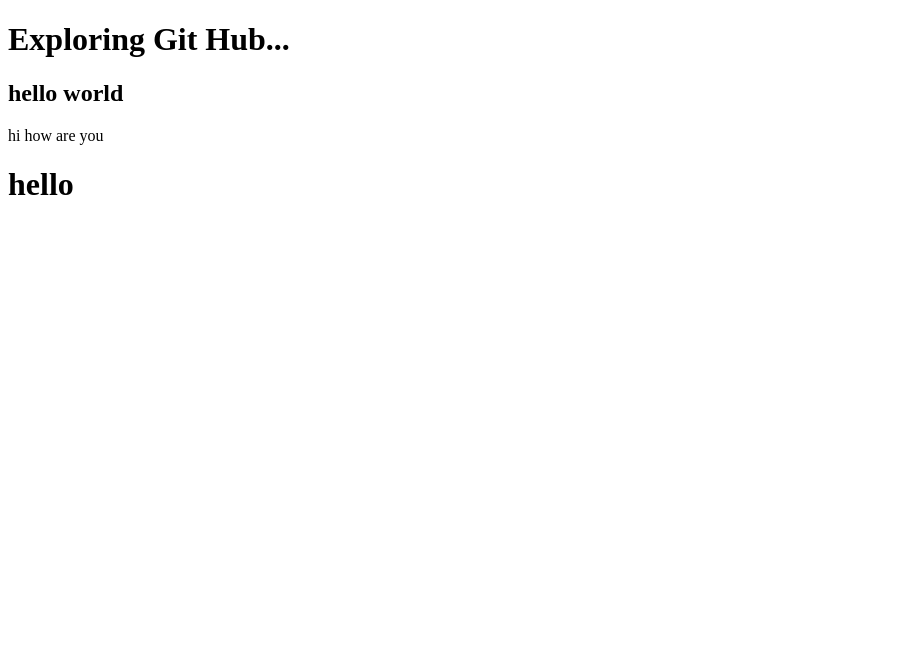
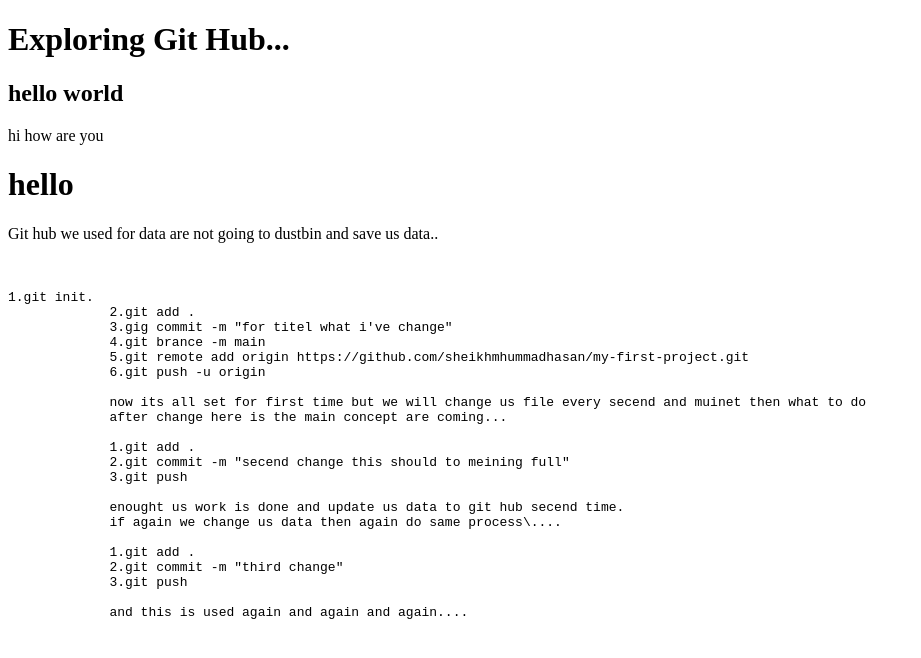
Before and after one commit to sheikhmhummadhasan/my-first-project, a plain HTML site: page index.html in a window 1280 px wide. Shown: the whole page, without its empty margins (0-921 px from the left). Drawn offline with Linux system fonts and the light colour scheme.

Commit message:
thirt change

```diff
--- a/index.html
+++ b/index.html
@@ -14,5 +14,32 @@
             <h1>hello</h1>
         </div>
     </div>
+    <div>
+        <p>Git hub we used for data are not going to dustbin and save us data..</p>
+        <br>
+        <pre>1.git init.
+             2.git add .
+             3.gig commit -m "for titel what i've change"
+             4.git brance -m main
+             5.git remote add origin https://github.com/sheikhmhummadhasan/my-first-project.git
+             6.git push -u origin
+
+             now its all set for first time but we will change us file every secend and muinet then what to do
+             after change here is the main concept are coming...
+
+             1.git add .
+             2.git commit -m "secend change this should to meining full"
+             3.git push
+
+             enought us work is done and update us data to git hub secend time.
+             if again we change us data then again do same process\....
+
+             1.git add .
+             2.git commit -m "third change"
+             3.git push
+
+             and this is used again and again and again....
+        </pre>
+    </div>
 </body>
 </html>
```
